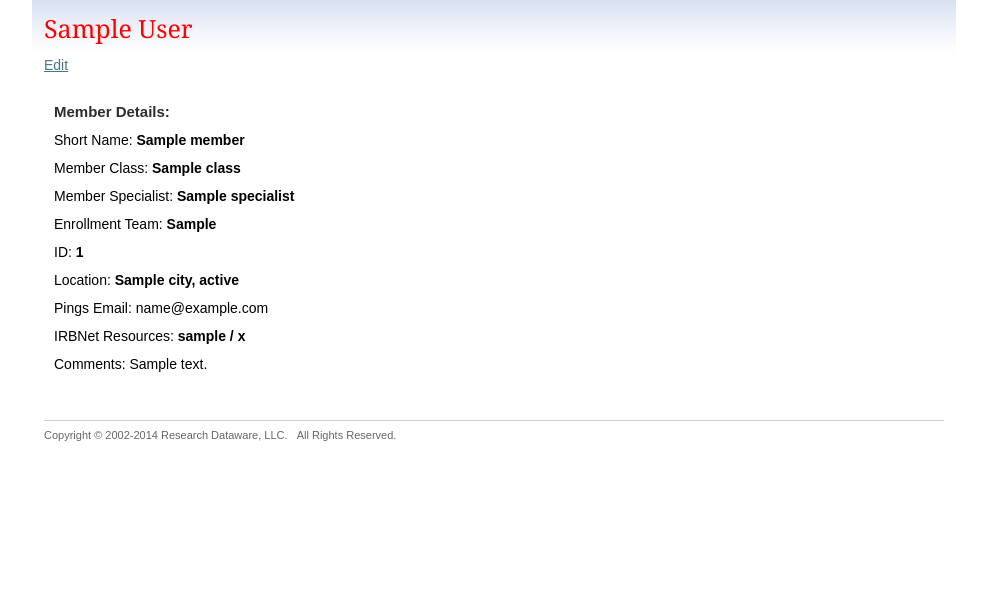
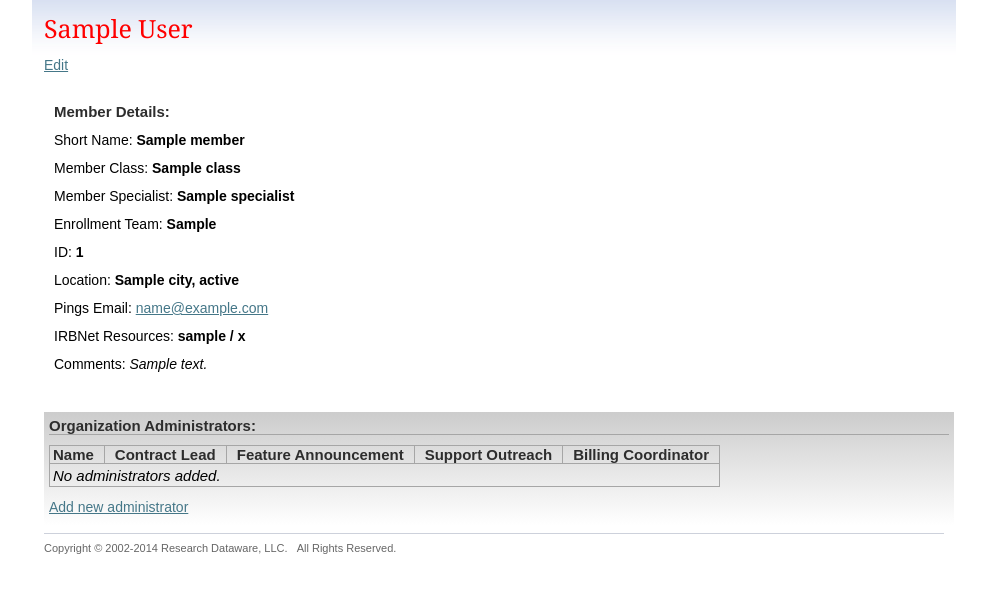
Before and after one commit to owenbean/supportportal, a CakePHP app: the page made by app/View/Members/view.ctp in a window 1280 px wide. Shown: the part 118-711 px from the top of the page, without its empty margins (146-1133 px from the left). Run offline with PHP 8.4 and a stand-in for CakePHP, Linux system fonts and the light colour scheme; the template is opened without the code that fills it: most values are stand-ins (such as "Sample title", 1, 10 or a date in 2020); some libraries are stand-ins or nearby versions.

Commit message:
Fill out member view

```diff
--- a/app/View/Members/view.ctp
+++ b/app/View/Members/view.ctp
@@ -10,9 +10,31 @@
 		<p>Enrollment Team: <strong><?php echo h($member['Member']['enrollment_team']); ?></strong></p>
 		<p>ID: <strong><?php echo h($member['Member']['op_num']); ?></strong></p>
 		<p>Location: <strong><?php echo h($member['Member']['city']) . ', ' . h($member['Member']['state']); ?></strong></p>
-		<p>Pings Email: </strong><?php echo h($member['Member']['pings_email']); ?></strong></p>
-		<p>IRBNet Resources: <span class='resources_info'><?php echo h($member['Member']['resources_username']) . ' / ' . h($member['Member']['resources_password']); ?></p>
-		<p>Comments: <?php echo h($member['Member']['comments']); ?></p>
+		<p>Pings Email: <?php $pings_email = h($member['Member']['pings_email']); echo (!strlen($pings_email) ? '<em>pending</em>' : "<a href='mailto:$pings_email'>" . $pings_email . "</a>"); ?></p>
+		<p>IRBNet Resources: <?php echo (!strlen($member['Member']['resources_username']) ? '<em>pending</em>' : '<strong>' . h($member['Member']['resources_username']) . ' / ' . h($member['Member']['resources_password']) . '</strong>'); ?></p>
+		<p>Comments: <em><?php echo h($member['Member']['comments']); ?></em></p>
 	</div>
 </div>
+
+	<div id="org_admin_section">
+		<h2>Organization Administrators:</h2>
+
+		<table id='org_admin_list'>
+		<tbody>
+			<tr>
+				<th>Name</th>
+				<th>Contract Lead</th>
+				<th>Feature Announcement</th>
+				<th>Support Outreach</th>
+				<th>Billing Coordinator</th>
+			</tr>
+			<tr>
+				<td colspan="5" class="message_feedback">No administrators added.</td>
+			</tr>
+		</tbody>
+		</table>
+
+		<p><a href="admin_details_edit.php?org=$org_index">Add new administrator</a>
+	</div>
+
 </div>
```
